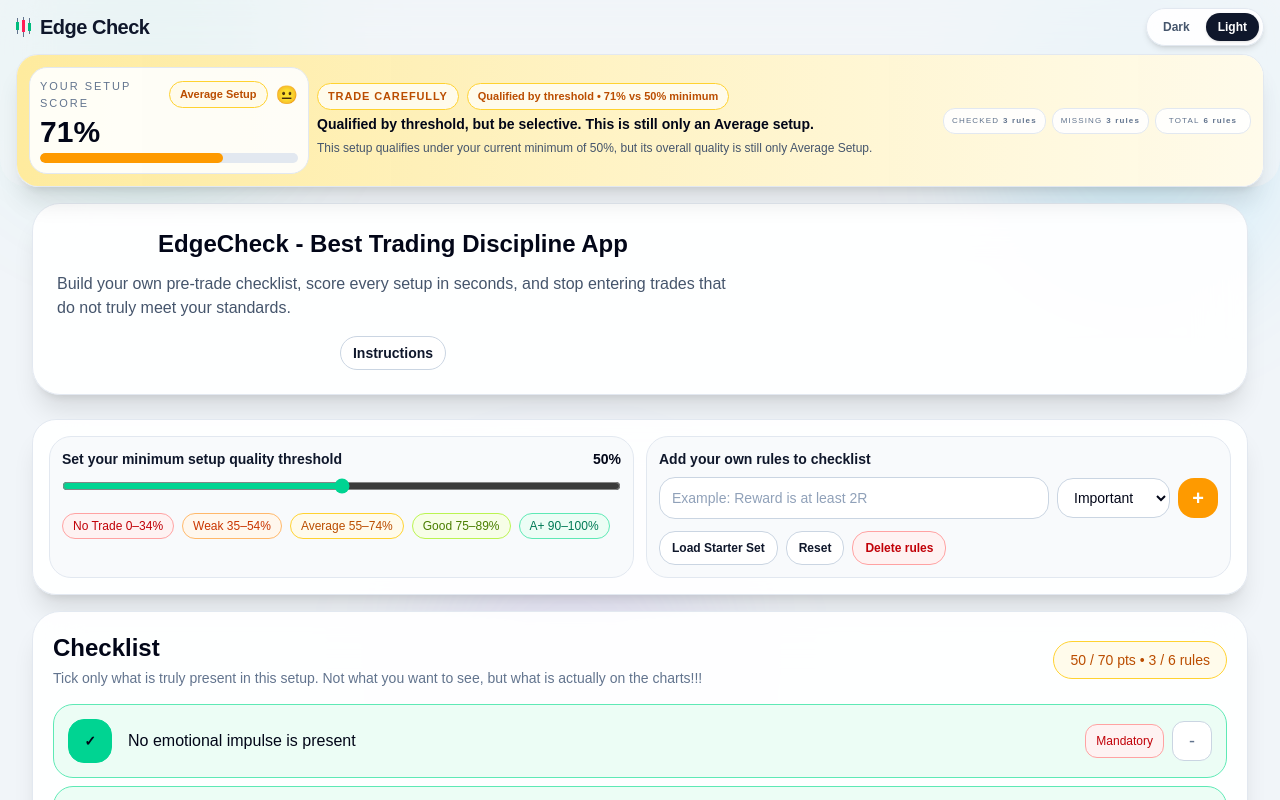
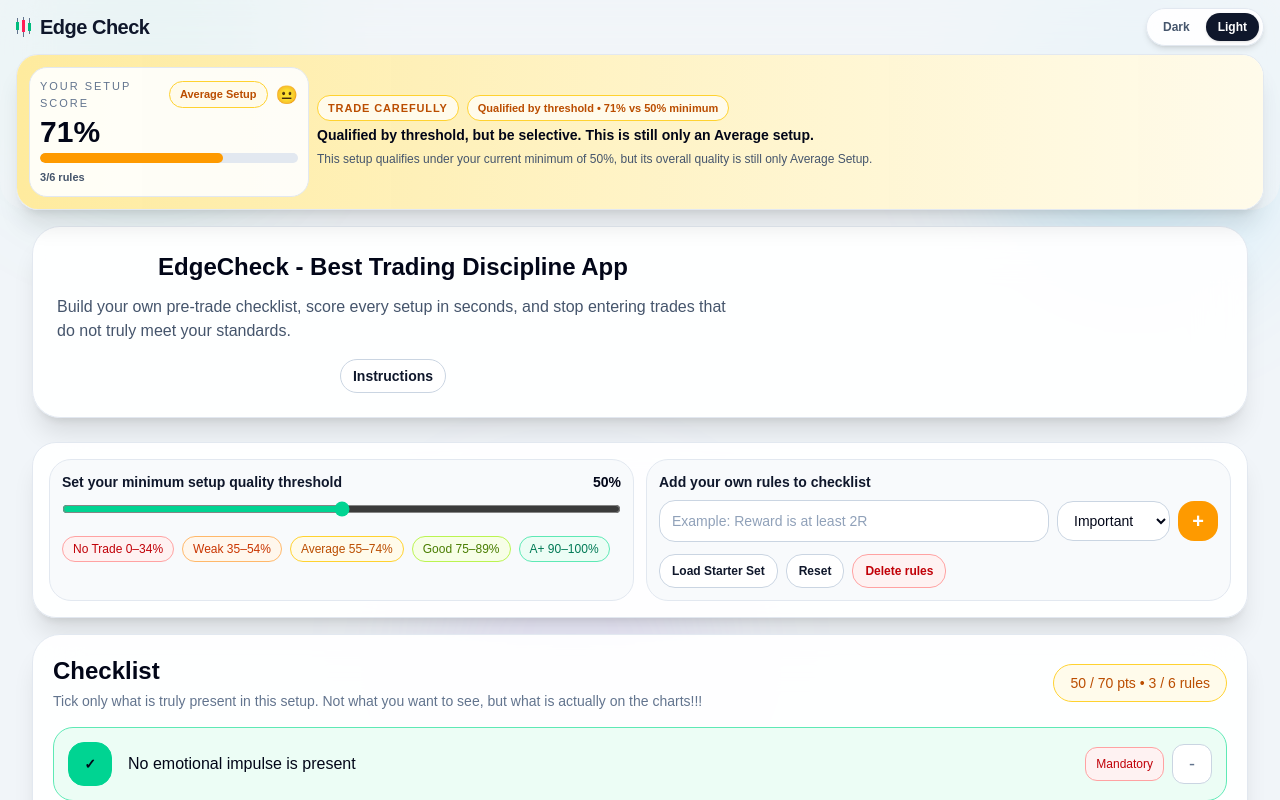
Before and after one commit to Johny-88/Trade-Meter, a Next.js app: page / in a window 1280 px wide. Shown: the top 800 px of the page. Built offline with nearby package versions, Linux system fonts and the light colour scheme.

Commit message:
Update page.tsx

```diff
--- a/app/page.tsx
+++ b/app/page.tsx
@@ -907,7 +907,7 @@ export default function Home() {
 
         <div className={`relative z-10 mx-auto max-w-7xl overflow-hidden rounded-[22px] ${ui.liveOuter}`}>
           <div className={`bg-gradient-to-r ${styles.soft} p-2.5 md:p-3`}>
-            <div className="grid gap-2 md:grid-cols-[260px_minmax(0,1fr)_auto] lg:grid-cols-[280px_minmax(0,1fr)_auto] md:items-center">
+            <div className="grid gap-2 md:grid-cols-[260px_minmax(0,1fr)] lg:grid-cols-[280px_minmax(0,1fr)] md:items-center">
               <div className={`rounded-[18px] p-2.5 ${ui.scorePanel}`}>
                 <div className="mb-1.5 flex items-center justify-between gap-2">
                   <span className={`text-[10px] uppercase tracking-[0.18em] md:text-[11px] ${ui.muted}`}>
@@ -935,6 +935,10 @@ export default function Home() {
                     style={{ width: `${score}%` }}
                   />
                 </div>
+
+                <div className={`mt-1.5 text-[10px] font-semibold md:text-[11px] ${ui.subtle}`}>
+                  {checkedCount}/{totalCount} rules
+                </div>
               </div>
 
               <div className="min-w-0 text-center md:text-left">
@@ -961,28 +965,6 @@ export default function Home() {
                 </p>
               </div>
 
-              <div className="grid grid-cols-3 gap-1.5 md:flex md:items-center md:justify-end">
-                <div className={`min-w-0 rounded-xl px-2 py-1.5 md:min-w-[96px] md:px-2 md:py-1.5 ${ui.statBox}`}>
-                  <div className={`flex items-center justify-center gap-1 text-[7px] uppercase tracking-[0.14em] md:text-[8px] ${ui.statLabel}`}>
-                    <span>Checked</span>
-                    <span className={`font-semibold normal-case ${ui.statMeta}`}>{checkedCount} rules</span>
-                  </div>
-                </div>
-
-                <div className={`min-w-0 rounded-xl px-2 py-1.5 md:min-w-[96px] md:px-2 md:py-1.5 ${ui.statBox}`}>
-                  <div className={`flex items-center justify-center gap-1 text-[7px] uppercase tracking-[0.14em] md:text-[8px] ${ui.statLabel}`}>
-                    <span>Missing</span>
-                    <span className={`font-semibold normal-case ${ui.statMeta}`}>{missingCount} rules</span>
-                  </div>
-                </div>
-
-                <div className={`min-w-0 rounded-xl px-2 py-1.5 md:min-w-[96px] md:px-2 md:py-1.5 ${ui.statBox}`}>
-                  <div className={`flex items-center justify-center gap-1 text-[7px] uppercase tracking-[0.14em] md:text-[8px] ${ui.statLabel}`}>
-                    <span>Total</span>
-                    <span className={`font-semibold normal-case ${ui.statMeta}`}>{totalCount} rules</span>
-                  </div>
-                </div>
-              </div>
             </div>
           </div>
         </div>
```
